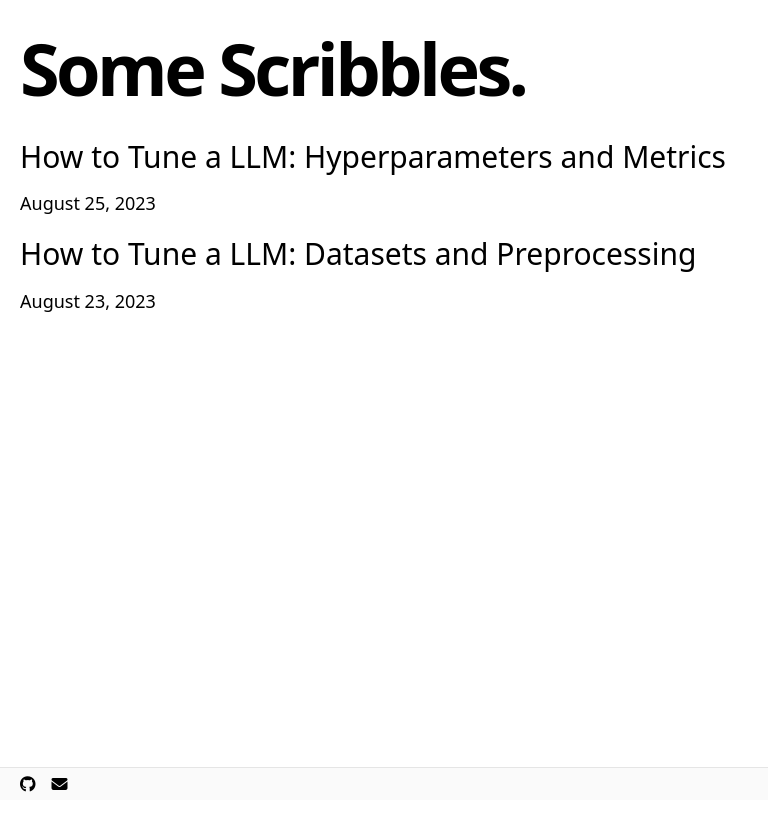
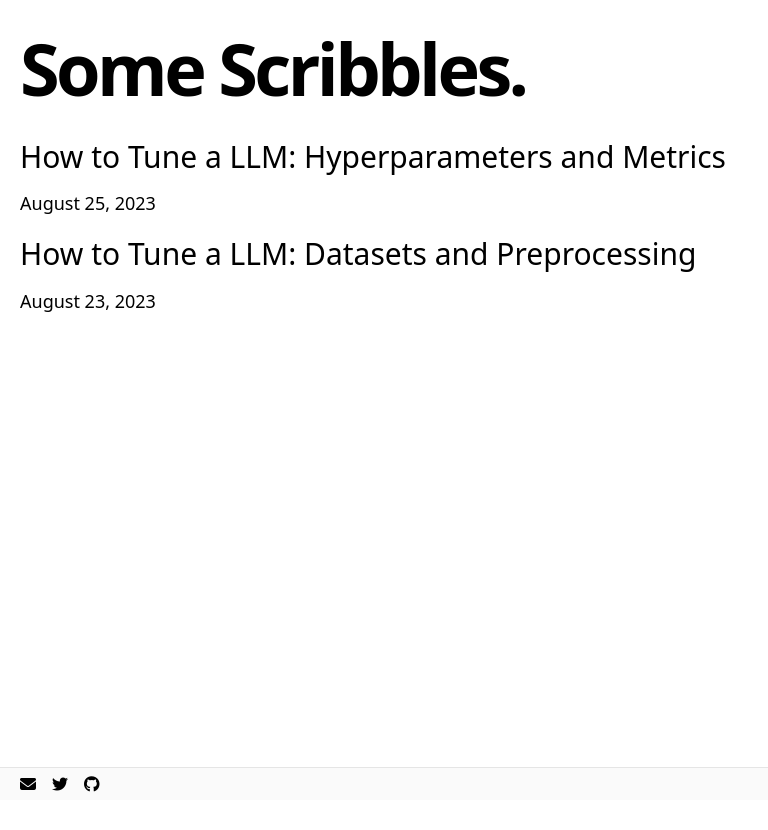
Before and after one commit to michaelhly/michaelhly.github.io, a Next.js app: page / in a window 1280 px wide. Shown: the whole page, without its empty margins (0-768 px from the left). Built offline with nearby package versions, Linux system fonts and the light colour scheme.

Commit message:
Add twitter link

```diff
--- a/components/footer.tsx
+++ b/components/footer.tsx
@@ -5,8 +5,9 @@ const Footer = () => {
     <footer className="w-full bg-neutral-50 border-t border-neutral-200 fixed bottom-0">
       <Container>
         <div className="flex gap-4 py-2">
+          <a className="fas fa-envelope" href="mailto:michaelhly@gmail.com" />
+          <a className="fab fa-twitter" href="https://twitter.com/michaelhly" />
           <a className="fab fa-github" href="https://github.com/michaelhly" />
-          <a className="fas fa-envelope" href="mailto:michaelhly@gmail.com" />
         </div>
       </Container>
     </footer>
```
